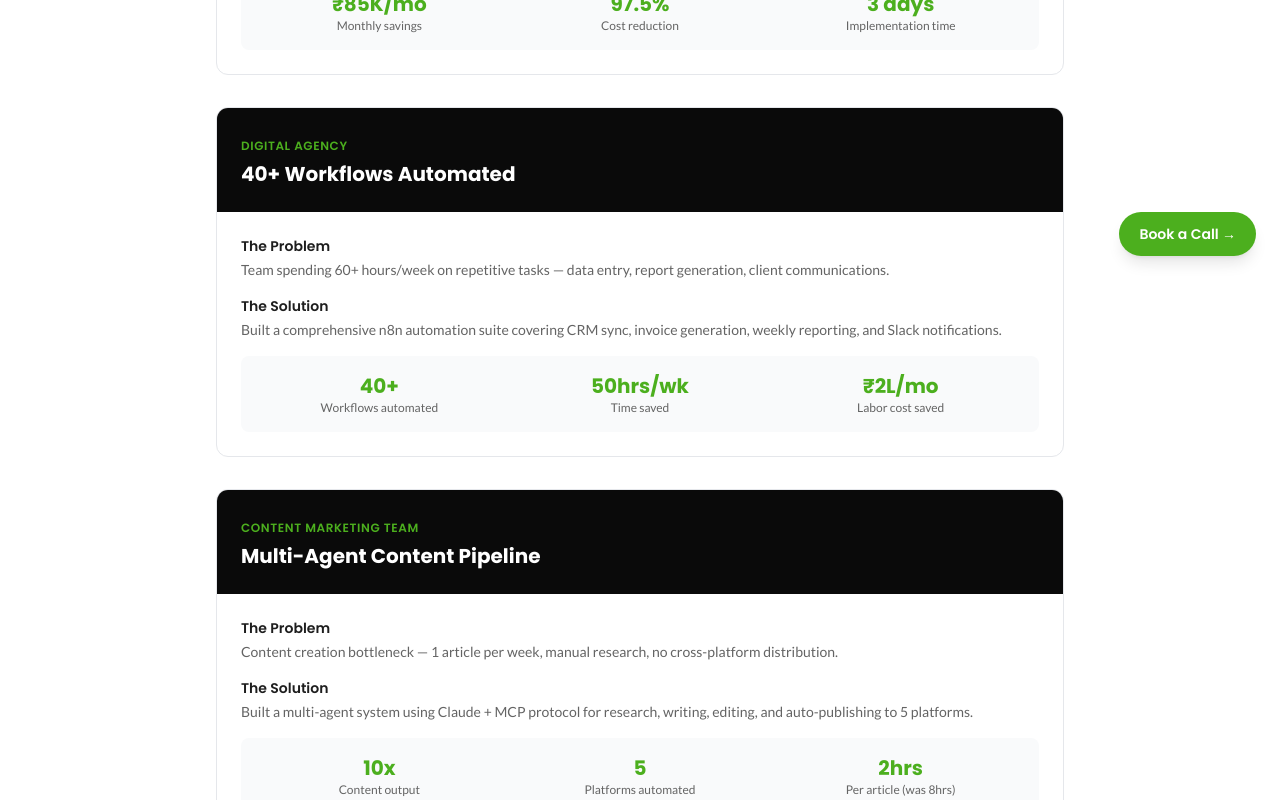
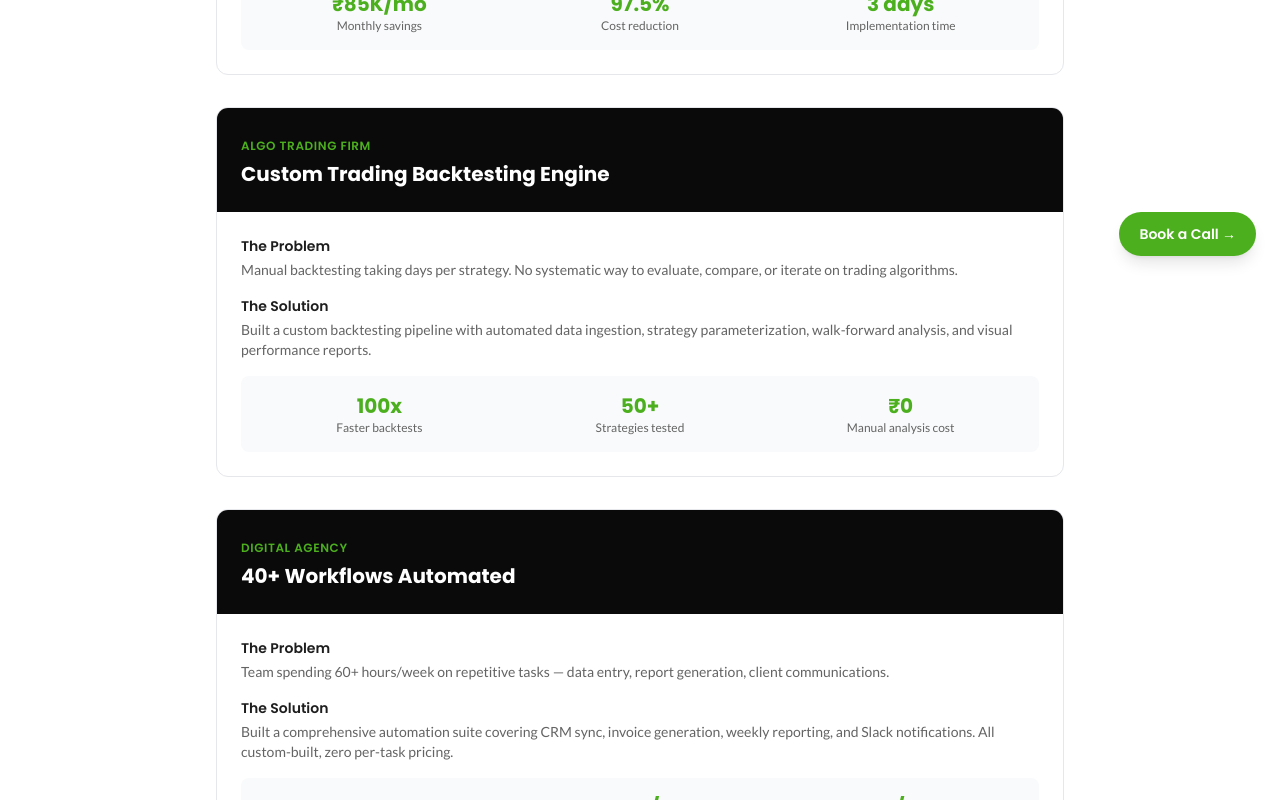
Before and after one commit to archit-akg13/architmittal.com, a Next.js app: page /case-studies in a window 1280 px wide. Shown: the part 520-1320 px from the top of the page. Built offline with nearby package versions, Linux system fonts and the light colour scheme; no server answers.

Commit message:
Update case studies with new entries and metrics
refactor: add trading and multi-agent case studies

```diff
--- a/app/case-studies/page.tsx
+++ b/app/case-studies/page.tsx
@@ -19,10 +19,21 @@ const CASE_STUDIES = [
     ],
   },
   {
+    title: 'Custom Trading Backtesting Engine',
+    client: 'Algo Trading Firm',
+    problem: 'Manual backtesting taking days per strategy. No systematic way to evaluate, compare, or iterate on trading algorithms.',
+    solution: 'Built a custom backtesting pipeline with automated data ingestion, strategy parameterization, walk-forward analysis, and visual performance reports.',
+    results: [
+      { metric: '100x', label: 'Faster backtests' },
+      { metric: '50+', label: 'Strategies tested' },
+      { metric: '₹0', label: 'Manual analysis cost' },
+    ],
+  },
+  {
     title: '40+ Workflows Automated',
     client: 'Digital Agency',
     problem: 'Team spending 60+ hours/week on repetitive tasks — data entry, report generation, client communications.',
-    solution: 'Built a comprehensive n8n automation suite covering CRM sync, invoice generation, weekly reporting, and Slack notifications.',
+    solution: 'Built a comprehensive automation suite covering CRM sync, invoice generation, weekly reporting, and Slack notifications. All custom-built, zero per-task pricing.',
     results: [
       { metric: '40+', label: 'Workflows automated' },
       { metric: '50hrs/wk', label: 'Time saved' },
@@ -30,14 +41,14 @@ const CASE_STUDIES = [
     ],
   },
   {
-    title: 'Multi-Agent Content Pipeline',
-    client: 'Content Marketing Team',
-    problem: 'Content creation bottleneck — 1 article per week, manual research, no cross-platform distribution.',
-    solution: 'Built a multi-agent system using Claude + MCP protocol for research, writing, editing, and auto-publishing to 5 platforms.',
+    title: 'Multi-Agent AI Client Onboarding',
+    client: 'Fintech Startup',
+    problem: 'Manual client onboarding taking 3 days per client. Document verification, KYC checks, and account setup all done by hand.',
+    solution: 'Built a multi-agent AI system using MCP protocol — one agent handles document extraction, another runs verification, a third creates accounts and sends personalized welcome flows.',
     results: [
-      { metric: '10x', label: 'Content output' },
-      { metric: '5', label: 'Platforms automated' },
-      { metric: '2hrs', label: 'Per article (was 8hrs)' },
+      { metric: '3hrs', label: 'Onboarding (was 3 days)' },
+      { metric: '95%', label: 'Automation rate' },
+      { metric: '₹1.5L/mo', label: 'Headcount saved' },
     ],
   },
 ]
@@ -87,7 +98,7 @@ export default function CaseStudiesPage() {
           rel="noopener noreferrer"
           className="inline-block bg-lime hover:bg-lime-dark text-white px-8 py-3 rounded-lg font-heading font-bold transition-colors"
         >
-          Book a Free Consultation
+          Book a Consultation
         </a>
       </div>
     </div>
```
